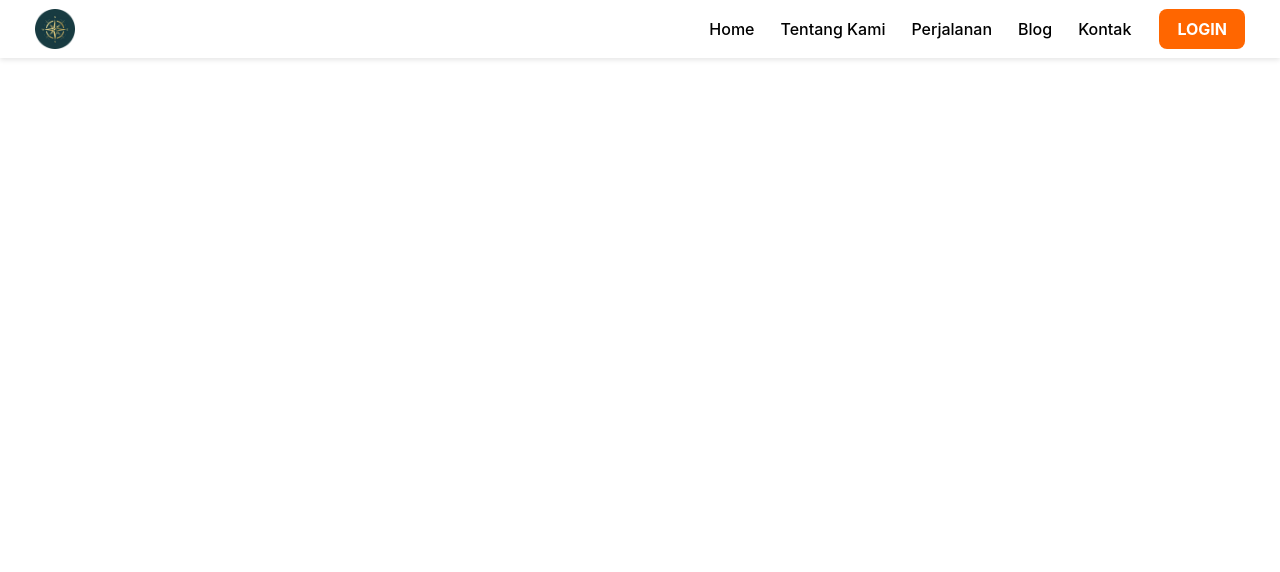
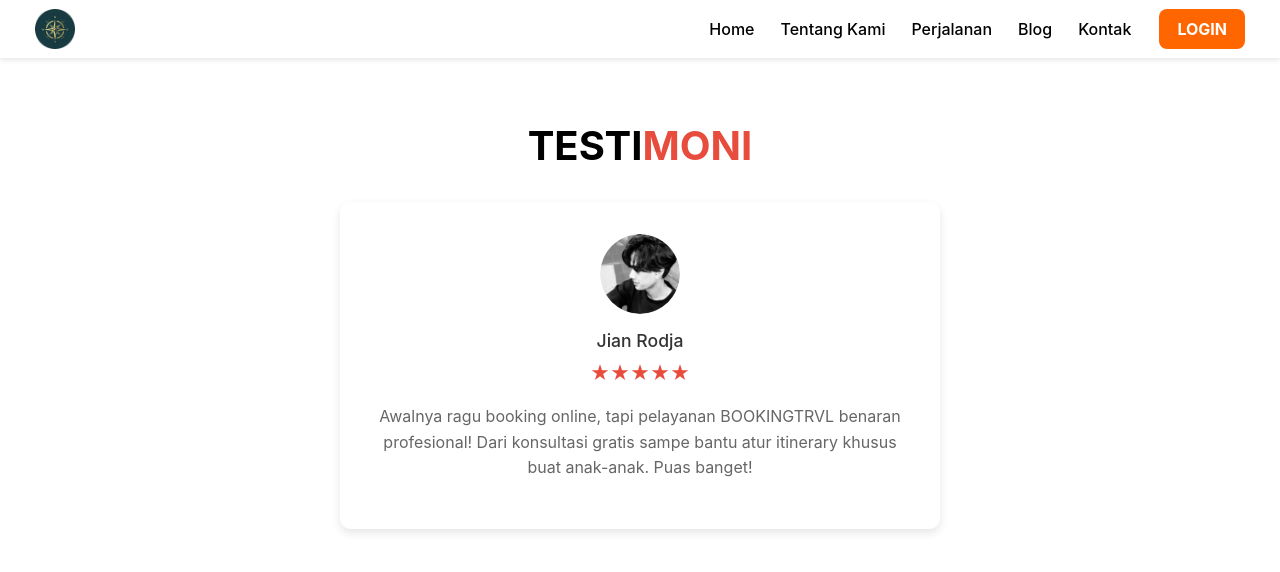
Before and after one commit to ibasrj23/TravelBooking, a website: page index.html in a window 1280 px wide. Drawn offline with Linux system fonts and the light colour scheme; a web font is replaced by a local one.

Commit message:
penambahan testimoni pada index.html dan style nya pada style.css

```diff
--- a/asset/css/style.css
+++ b/asset/css/style.css
@@ -49,3 +49,70 @@ body {
 .btn-login:hover {
   background-color: #e65c00;
 }
+
+.testimoni {
+  text-align: center;
+  margin: 4rem 0;
+}
+
+.testimoni h2 {
+  font-size: 2.5rem;
+  margin-bottom: 2rem;
+}
+.testimonial-card {
+  background: white;
+  border-radius: 10px;
+  padding: 2rem;
+  box-shadow: 0 4px 10px rgba(0,0,0,0.1);
+  max-width: 600px;
+  margin: 0 auto;
+  text-align: center;
+}
+
+.avatar {
+  width: 80px;
+  height: 80px;
+  border-radius: 50%;
+  overflow: hidden;
+  margin: 0 auto 1rem;
+}
+
+.avatar img {
+  width: 100%;
+  height: 100%;
+  object-fit: cover;
+  filter: grayscale(100%);
+}
+
+.content h4 {
+  margin-bottom: 0.5rem;
+  color: #333;
+  font-size: 1.1rem;
+}
+
+.stars {
+  color: #e74c3c;
+  font-size: 1.2rem;
+  margin-bottom: 1rem;
+}
+
+.content p {
+  color: #666;
+  line-height: 1.6;
+  font-size: 1rem;
+}
+
+.dual-color {
+  display: inline-block;
+  font-weight: bold;
+  font-size: 2.5rem;
+  line-height: 1.2;
+}
+
+.dual-color span:first-child {
+  color: #000;
+}
+
+.dual-color span:last-child {
+  color: #e74c3c;
+}
--- a/index.html
+++ b/index.html
@@ -26,6 +26,22 @@
     </div>
   </nav>
 
+<section class="testimoni">
+  <h2 class="dual-color">
+    <span>TESTI</span><span>MONI</span>
+  </h2>
+  <div class="testimonial-card">
+    <div class="avatar">
+      <img src="asset/img/jianrodja-testi.png" alt="Jian Rodja" />
+    </div>
+    <div class="content">
+      <h4>Jian Rodja</h4>
+      <div class="stars">★★★★★</div>
+      <p>Awalnya ragu booking online, tapi pelayanan BOOKINGTRVL benaran profesional! Dari konsultasi gratis sampe bantu atur itinerary khusus buat anak-anak. Puas banget!</p>
+    </div>
+  </div>
+</section>
+
   <script src="/asset/js/bootstrap.bundle.min.js"></script>
 </body>
 </html>
```
Also changed, not shown: asset/img/jianrodja-testi.png (added).
